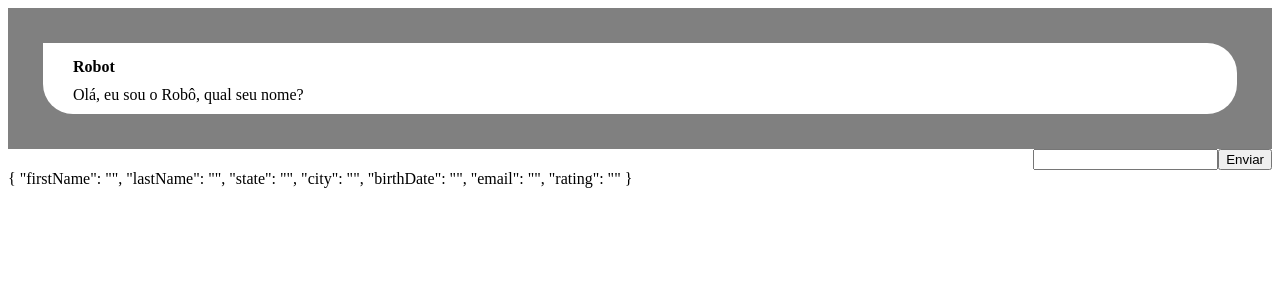
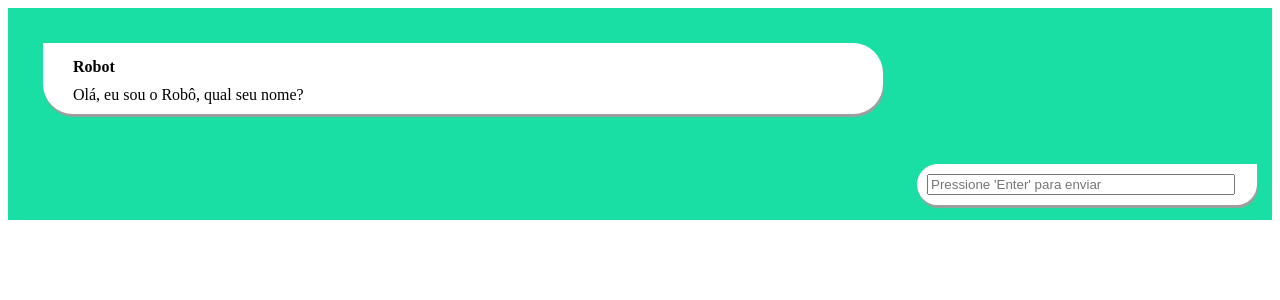
Before and after one commit to joao-zanutto/chat-form, a React (Create React App) app: page / in a window 1280 px wide. Shown: the top 300 px of the page. Built offline with nearby package versions, Linux system fonts and the light colour scheme.

Commit message:
Some more styling work done

```diff
--- a/src/components/Chat.js
+++ b/src/components/Chat.js
@@ -3,7 +3,8 @@ import Message from './Message';
 const styles = {
 	chat: {
 		padding: 20,
-		backgroundColor: 'grey',
+		display: 'flex',
+		flexDirection: 'column',
 	},
 };
 
--- a/src/components/Form.js
+++ b/src/components/Form.js
@@ -29,6 +29,7 @@ const Form = () => {
 			{ sender: robot, text: receiving },
 		];
 		setMessageList(tempList);
+		window.scrollTo(0, document.body.scrollHeight);
 	};
 
 	const send = (step) => {
@@ -49,6 +50,11 @@ const Form = () => {
 
 	return (
 		<form
+			style={{
+				backgroundColor: '#19DFA5',
+				display: 'flex',
+				flexDirection: 'column',
+			}}
 			onSubmit={(e) => {
 				e.preventDefault();
 			}}>
@@ -60,7 +66,6 @@ const Form = () => {
 				values={formik.values}
 				send={send}
 			/>
-			<span> {JSON.stringify(formik.values, null, 2)} </span>
 		</form>
 	);
 };
--- a/src/components/Message.js
+++ b/src/components/Message.js
@@ -9,6 +9,9 @@ const styles = {
 		margin: 15,
 		borderRadius: 30,
 		borderTopLeftRadius: 0,
+		maxWidth: 800,
+		minWidth: 300,
+		boxShadow: '1px 3px 1px #9E9E9E',
 	},
 	userBaloon: {
 		backgroundColor: 'white',
@@ -16,8 +19,12 @@ const styles = {
 		paddingRight: 30,
 		margin: 15,
 		borderRadius: 30,
+		borderTopRightRadius: 0,
+		minWidth: 300,
+		maxWidth: 800,
+		float: 'right',
 		textAlign: 'right',
-		borderTopRightRadius: 0,
+		boxShadow: '1px 3px 1px #9E9E9E',
 	},
 	header: {
 		marginTop: 5,
@@ -27,10 +34,14 @@ const styles = {
 
 const Message = ({ message }) => {
 	return (
-		<div
-			style={message.sender === robot ? styles.robotBaloon : styles.userBaloon}>
-			<h4 style={styles.header}>{message.sender}</h4>
-			<span> {message.text} </span>
+		<div style={{ width: '100%' }}>
+			<div
+				style={
+					message.sender === robot ? styles.robotBaloon : styles.userBaloon
+				}>
+				<h4 style={styles.header}>{message.sender}</h4>
+				<span> {message.text} </span>
+			</div>
 		</div>
 	);
 };
--- a/src/components/UserInput.js
+++ b/src/components/UserInput.js
@@ -1,19 +1,39 @@
 import React from 'react';
+
+const styles = {
+	userBaloon: {
+		backgroundColor: 'white',
+		padding: 10,
+		paddingRight: 30,
+		margin: 15,
+		borderRadius: 30,
+		borderTopRightRadius: 0,
+		width: 300,
+		float: 'right',
+		textAlign: 'right',
+		boxShadow: '1px 3px 1px #9E9E9E',
+	},
+	input: {
+		width: '100%',
+	},
+};
 
 const UserInput = ({ properties, step, handleChange, values, send }) => {
 	return (
-		<div style={{ textAlign: 'right' }}>
+		<div style={{ width: '100%' }}>
+			<div style={styles.userBaloon}>
 				<input
+					style={styles.input}
 					autoComplete='off'
 					id={properties[step]}
 					name={properties[step]}
 					type={properties[step] === 'birthDate' ? 'date' : 'text'}
 					onChange={handleChange}
 					value={values[properties[step]]}
+					onKeyPress={(e) => (e.key === 'Enter' ? send(step) : null)}
+					placeholder="Pressione 'Enter' para enviar"
 				/>
-			<button onClick={() => send(step)} type='button'>
-				Enviar
-			</button>
+			</div>
 		</div>
 	);
 };
```
Lines whose indentation alone changed are shown as unchanged.
